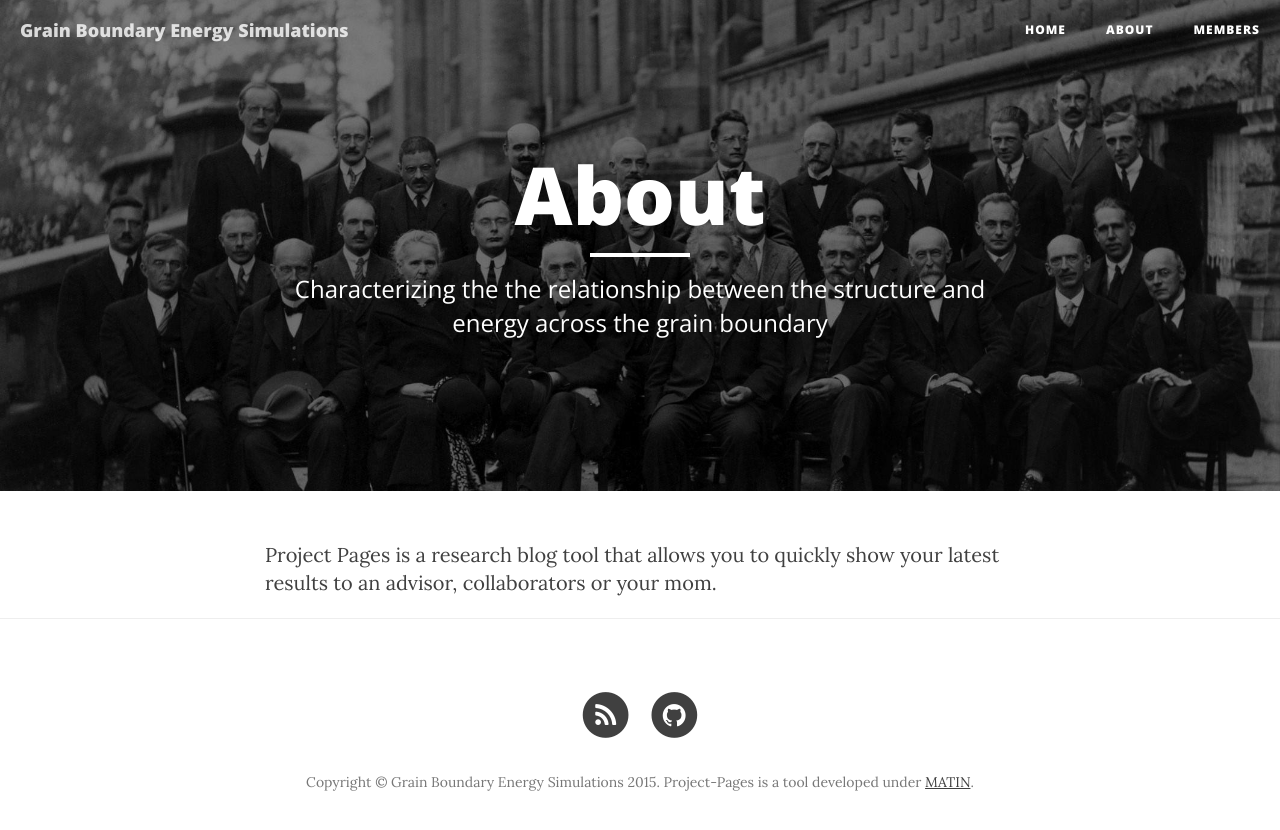
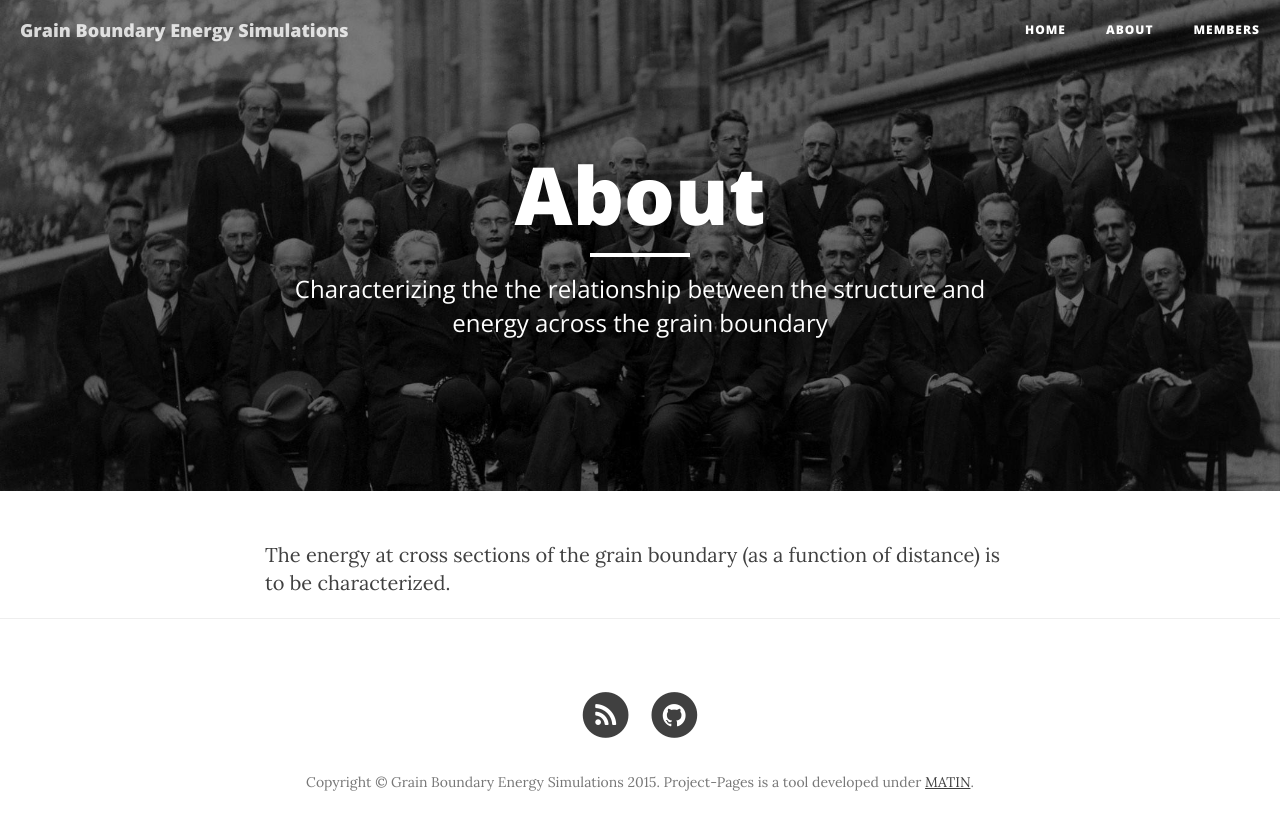
Before and after one commit to JAGomberg/testproject, a Jekyll site: the page built from about.html, in a window 1280 px wide. Shown: the top 830 px of the page. Built offline with Jekyll 4.4.1, drawn with Linux system fonts in a browser that asks for light colours; nearby versions of some CDN libraries.

Commit message:
Update about.html

```diff
--- a/about.html
+++ b/about.html
@@ -1,8 +1,8 @@
 ---
 layout: page
 title: "About"
-description: "Why use Project Pages?"
+description: "About the project"
 header-img: "img/home-bg.jpg"
 ---
 
-Project Pages is a research blog tool that allows you to quickly show your latest results to an advisor, collaborators or your mom.
+The energy at cross sections of the grain boundary (as a function of distance) is to be characterized.
```
